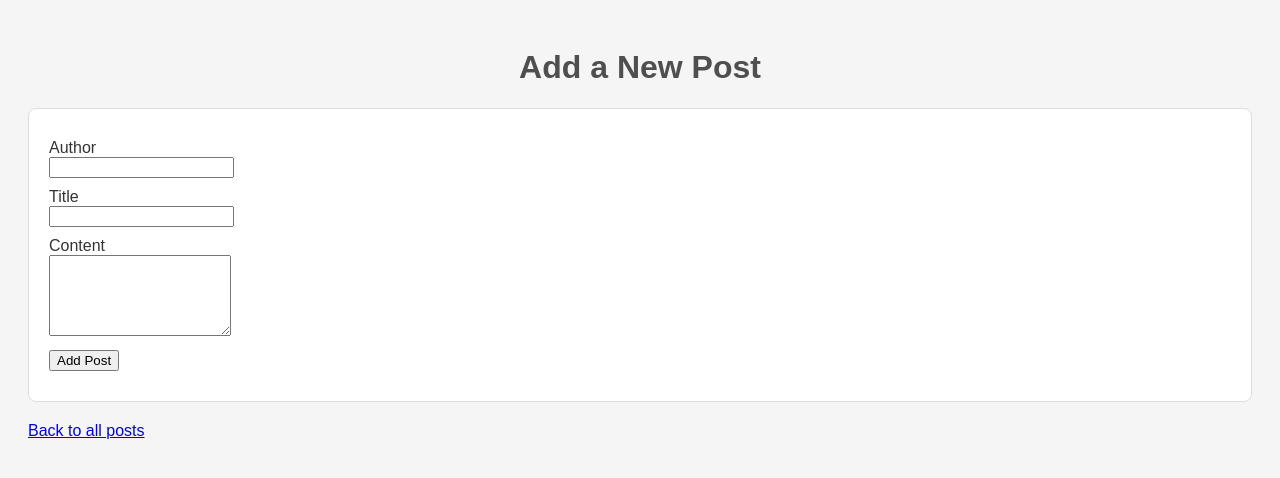
After one commit to heynicorivera/Masterblog, a Flask app: page /add in a window 1280 px wide. The commit adds this page. Shown: the top 478 px of the page. Run offline with Flask 3, Linux system fonts and the light colour scheme.

Commit message:
Added the add route with form and POST handling

```diff
--- a/app.py
+++ b/app.py
@@ -1,6 +1,6 @@
 import json
 
-from flask import Flask, render_template
+from flask import Flask, redirect, render_template, request, url_for
 
 app = Flask(__name__)
 
@@ -13,11 +13,43 @@ def load_posts():
         return json.load(fileobj)
 
 
+def save_posts(posts):
+    """Write the given list of blog posts to the JSON storage file."""
+    with open(STORAGE_FILE, "w") as fileobj:
+        json.dump(posts, fileobj, indent=4)
+
+
+def generate_id(posts):
+    """Return a new unique id: one higher than the highest existing id."""
+    highest_id = 0
+    for post in posts:
+        if post["id"] > highest_id:
+            highest_id = post["id"]
+    return highest_id + 1
+
+
 @app.route('/')
 def index():
     blog_posts = load_posts()
     return render_template('index.html', posts=blog_posts)
 
 
+@app.route('/add', methods=['GET', 'POST'])
+def add():
+    if request.method == 'POST':
+        blog_posts = load_posts()
+        new_post = {
+            "id": generate_id(blog_posts),
+            "author": request.form.get("author"),
+            "title": request.form.get("title"),
+            "content": request.form.get("content"),
+        }
+        blog_posts.append(new_post)
+        save_posts(blog_posts)
+        return redirect(url_for('index'))
+
+    return render_template('add.html')
+
+
 if __name__ == '__main__':
     app.run(host="0.0.0.0", port=5000, debug=True)
--- /dev/null
+++ b/templates/add.html
@@ -0,0 +1,32 @@
+<!DOCTYPE html>
+<html lang="en">
+<head>
+    <meta charset="UTF-8">
+    <meta name="viewport" content="width=device-width, initial-scale=1.0">
+    <title>Add Post - My Flask Blog</title>
+    <link rel="stylesheet" href="{{ url_for('static', filename='style.css') }}">
+</head>
+<body>
+    <h1>Add a New Post</h1>
+    <div class="post">
+        <form action="/add" method="POST">
+            <p>
+                <label for="author">Author</label><br>
+                <input type="text" id="author" name="author" required>
+            </p>
+            <p>
+                <label for="title">Title</label><br>
+                <input type="text" id="title" name="title" required>
+            </p>
+            <p>
+                <label for="content">Content</label><br>
+                <textarea id="content" name="content" rows="5" required></textarea>
+            </p>
+            <p>
+                <button type="submit">Add Post</button>
+            </p>
+        </form>
+    </div>
+    <p><a href="/">Back to all posts</a></p>
+</body>
+</html>
--- a/templates/index.html
+++ b/templates/index.html
@@ -8,6 +8,7 @@
 </head>
 <body>
     <h1>Welcome to My Flask Blog!</h1>
+    <p><a href="/add">Add a new post</a></p>
     {% for post in posts %}
     <div class="post">
         <h2>{{ post.title }}</h2>
```
Also changed, not shown: posts.json (+18 -2 lines).
